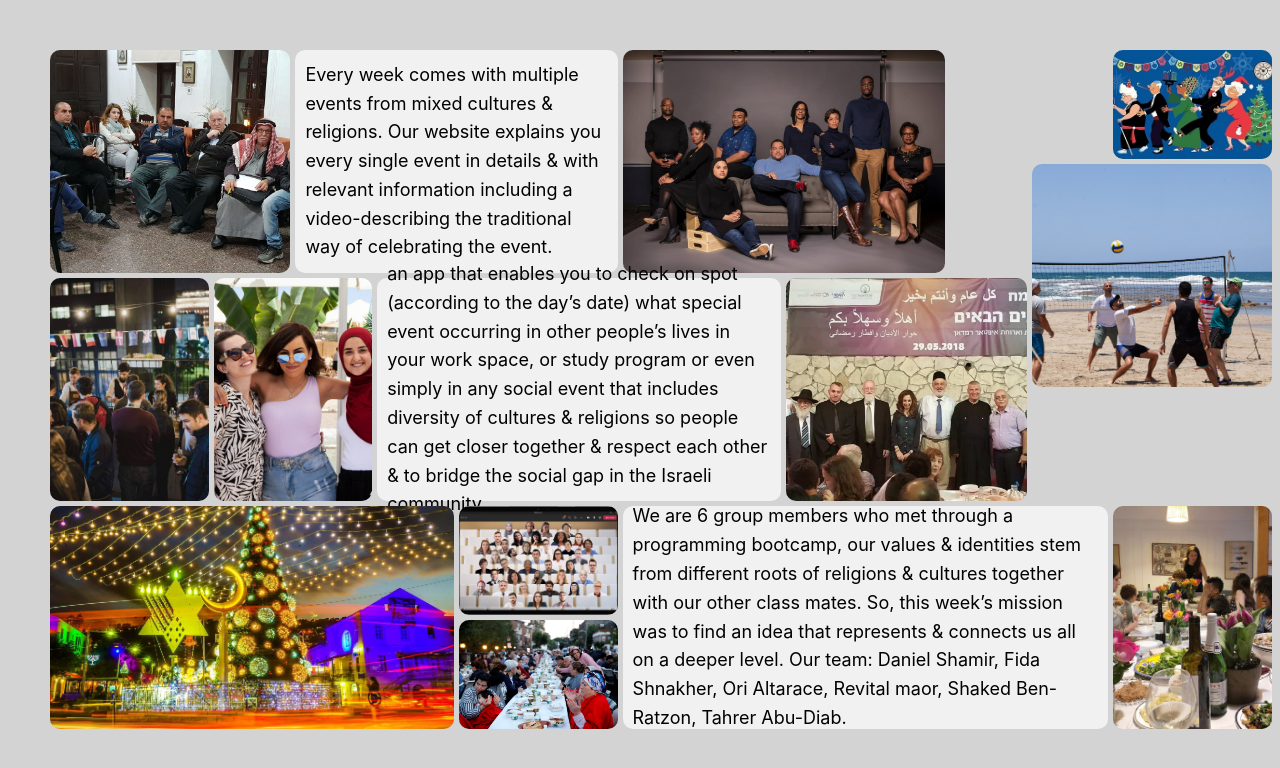
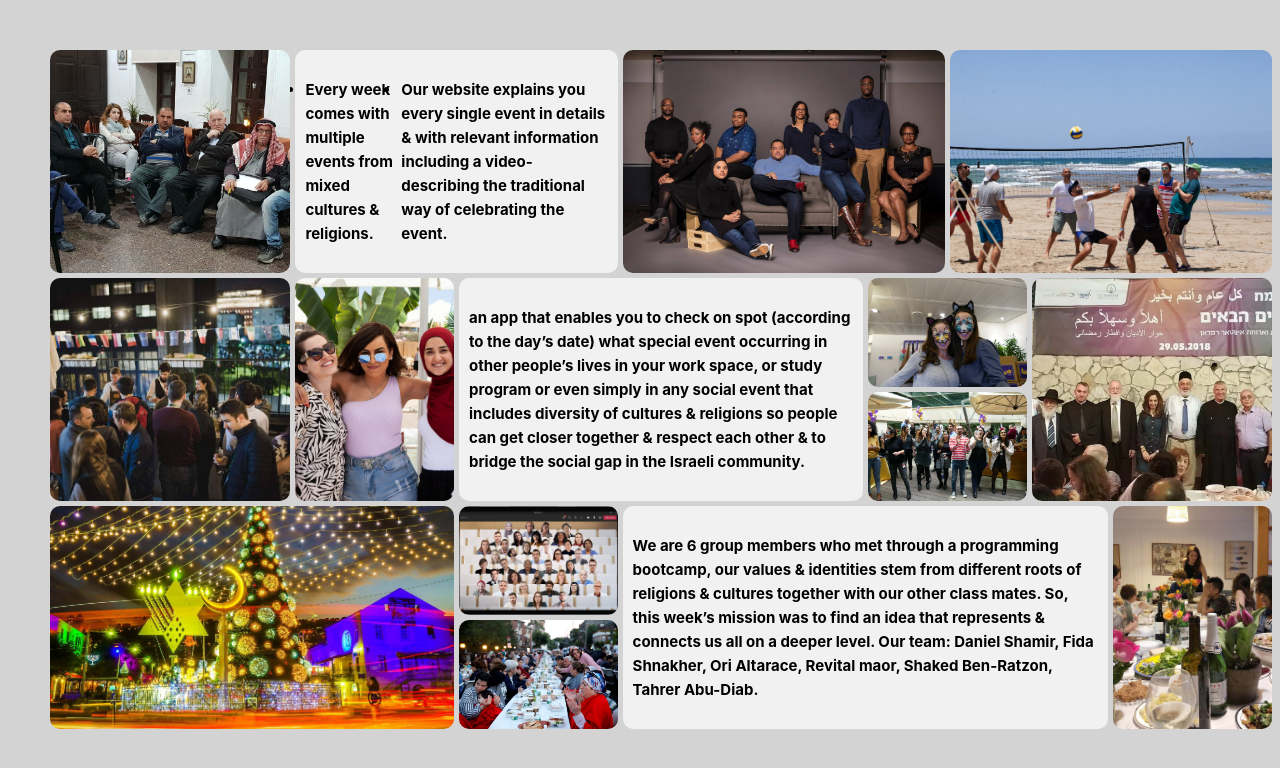
Before and after one commit to DanielShamir93/Hackathon, a React (Create React App) app in the folder client/: page / in a window 1280 px wide. Shown: the top 768 px of the page. Built offline with nearby package versions, Linux system fonts and the light colour scheme.

Commit message:
added more imgs

```diff
--- a/client/src/pages/About/About.css
+++ b/client/src/pages/About/About.css
@@ -21,9 +21,9 @@
 }
 
 .about--text {
-  font-size: 1.8rem;
+  font-size: 1.5rem;
   line-height: 1.6;
-  /* font-weight: bold; */
+  font-weight: bold;
   padding: 1rem;
   display: flex;
   justify-content: center;
@@ -46,9 +46,16 @@
 
 .box-3 {
   background: url("./img/co-event2.jpg") no-repeat center center/cover;
-  /* border: 2px solid purple; */
-  grid-column: 14 / span 2;
-  grid-row: 1 / span 2;
+
+  grid-column: 11 / span 2;
+  grid-row: 5 / span 2;
+}
+
+.box-15 {
+  background: url("./img/co-event12.jpg") no-repeat center center/cover;
+
+  grid-column: 11 / span 2;
+  grid-row: 7 / span 2;
 }
 
 .box-4 {
@@ -61,35 +68,35 @@
 .box-5 {
   background: url("./img/co-event9.jpeg") no-repeat center center/cover;
   /* border: 2px solid purple; */
-  grid-column: 13 / span 3;
-  grid-row: 3 / span 4;
+  grid-column: 12 / span 4;
+  grid-row: 1 / span 4;
 }
 
 .box-6 {
   background: url("./img/co-event6.jpeg") no-repeat center center/cover;
   /* border: 2px solid purple; */
-  grid-column: 1 / span 2;
+  grid-column: 1 / span 3;
   grid-row: 5 / span 4;
 }
 
 .box-7 {
   background: url("./img/co-event3.jpeg") no-repeat center center/cover;
   /* border: 2px solid purple; */
-  grid-column: 3 / span 2;
+  grid-column: 4 / span 2;
   grid-row: 5 / span 4;
 }
 
 .box-8 {
   /* background: url("") no-repeat center center/cover; */
   /* border: 2px solid purple; */
-  grid-column: 5 / span 5;
+  grid-column: 6 / span 5;
   grid-row: 5 / span 4;
 }
 
 .box-9 {
   background: url("./img/co-event4.jpg") no-repeat center center/cover;
   /* border: 2px solid purple; */
-  grid-column: 10 / span 3;
+  grid-column: 13 / span 3;
   grid-row: 5 / span 4;
 }
 
--- a/client/src/pages/About/About.js
+++ b/client/src/pages/About/About.js
@@ -4,13 +4,14 @@ import './About.css';
 function About() {
   return (<div className="about">
     <div className="grid-container">
-      {/* <ul className="about--text box-1">
+      <ul className="about--text box-1">
         <li>{"Every week comes with multiple events from mixed cultures & religions."}</li>
         <li>{"Our website explains you every single event in details & with relevant information including a video-describing the traditional way of celebrating the event."}</li>
-      </ul> */}
-      <div className="about--text box-1">{"Every week comes with multiple events from mixed cultures & religions.\nOur website explains you every single event in details & with relevant information including a video-describing the traditional way of celebrating the event."}</div>
+      </ul>
+      {/* <div className="about--text box-1">{"Every week comes with multiple events from mixed cultures & religions.\nOur website explains you every single event in details & with relevant information including a video-describing the traditional way of celebrating the event."}</div> */}
       <div class="box box-2"></div>
       <div class="box box-3"></div>
+      <div class="box box-15"></div>
       <div class="box box-4"></div>
       <div class="box box-5"></div>
       <div class="box box-6"></div>
```
Also changed, not shown: client/src/components/Card/Card.js (+47 -0 lines), client/src/pages/About/img/co-event12.jpg (added), client/src/pages/About/img/co-event2.jpg.
